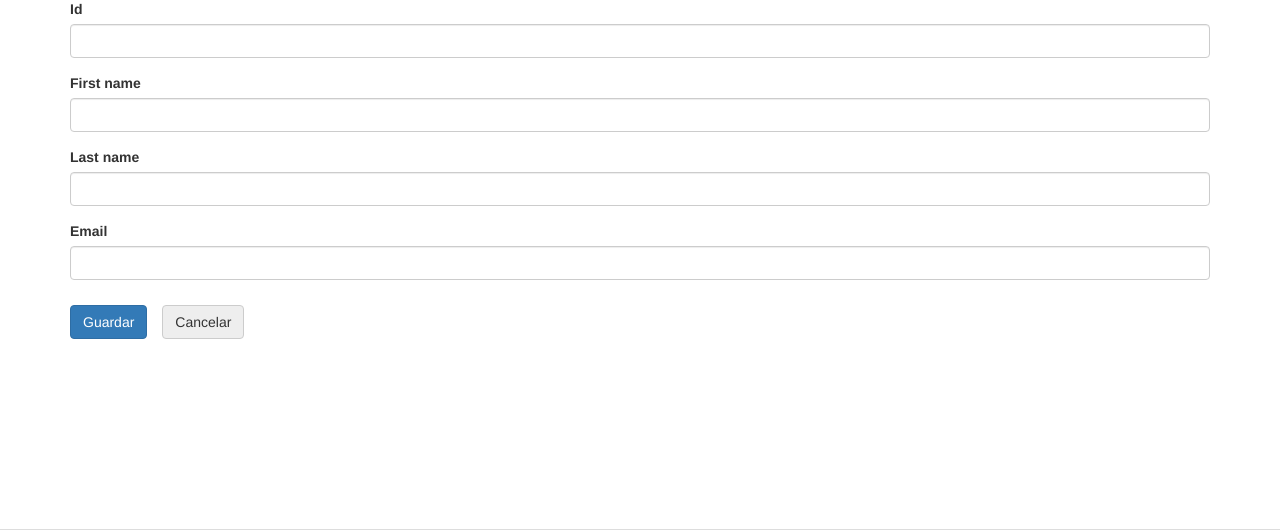
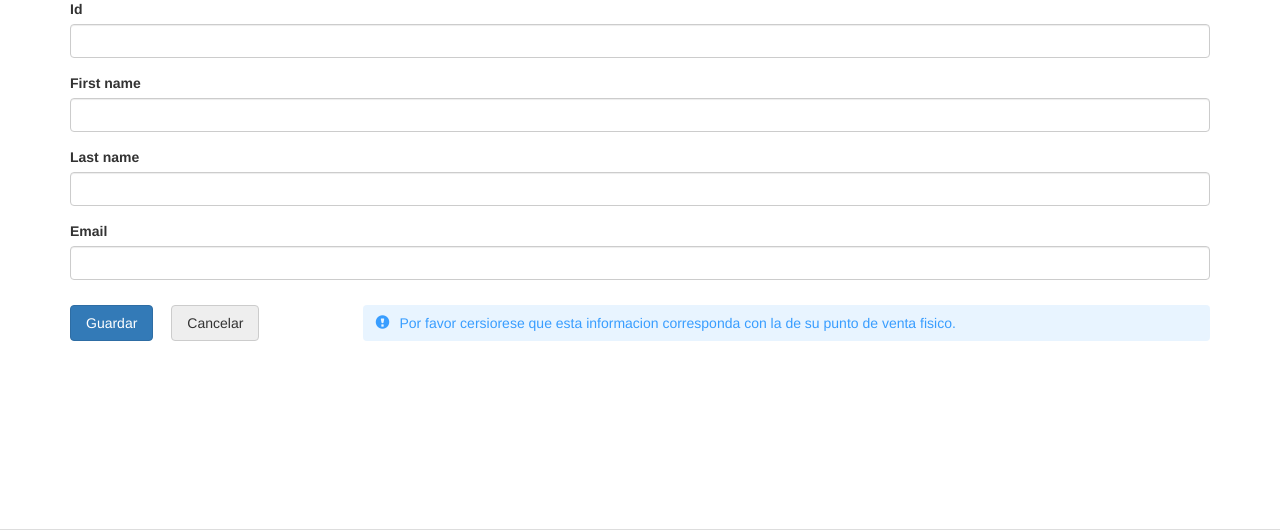
Before and after one commit to decimoseptimo/huizar-crm, a Yii app: template views/customer/create.php in a window 1280 px wide. Shown: the part 211-741 px from the top of the page. Run offline with PHP 8.4 and a stand-in for Yii, Linux system fonts and the light colour scheme; the template is opened without the code that fills it, so the values that code supplies are empty; form fields are guessed from the names that the template uses; some libraries are stand-ins or nearby versions.

Commit message:
Add minor UI changes

```diff
--- a/views/customer/_form.php
+++ b/views/customer/_form.php
@@ -7,8 +7,6 @@ use yii\widgets\ActiveForm;
 /* @var $model app\models\Customer */
 /* @var $form yii\widgets\ActiveForm */
 ?>
-
-<div class="customer-form">
 
     <?php $form = ActiveForm::begin(); ?>
 
@@ -20,10 +18,18 @@ use yii\widgets\ActiveForm;
 
     <?= $form->field($model, 'email')->textInput(['maxlength' => true]) ?>
 
-    <div class="form-group">
-        <?= Html::submitButton('Guardar', ['class'=>'btn btn-primary']); ?><!--
+    <div class="row form-row-last">
+        <div class="form-group col-lg-3">
+            <?= Html::submitButton('Guardar', ['class'=>'btn btn-primary']); ?><!--
         --><?= Html::a('Cancelar', $model->isNewRecord ? ['customer/index'] : ['customer/view', 'id'=>$model->id], ['class'=>'btn btn-default btn-gray']); ?>
-        <?php //echo Html::submitButton($model->isNewRecord ? 'Crear' : 'Actualizar', ['class' => $model->isNewRecord ? 'btn btn-success' : 'btn btn-primary']) ?>
+            <?php //echo Html::submitButton($model->isNewRecord ? 'Crear' : 'Actualizar', ['class' => $model->isNewRecord ? 'btn btn-success' : 'btn btn-primary']) ?>
+        </div>
+        <div class="col-lg-9">
+            <div class="alert alert-danger-2">
+                <i class="glyphicon glyphicon-exclamation-sign glyphicon-first"></i>
+                Por favor cersiorese que esta informacion corresponda con la de su punto de venta fisico.
+            </div>
+        </div>
     </div>
 
     <?php ActiveForm::end(); ?>
--- a/views/customer/create.php
+++ b/views/customer/create.php
@@ -16,6 +16,8 @@ $this->params['breadcrumbs'][] = $this->title;
         <h1><?= Html::encode($this->title) ?></h1>
     </div>
 
+    <div class="customer-form">
+
     <?= $this->render('_form', [
         'model' => $model,
     ]) ?>
--- a/views/customer/view.php
+++ b/views/customer/view.php
@@ -30,7 +30,7 @@ $this->params['breadcrumbs'][] = $model->fullName;
     <?= DetailView::widget([
         'model' => $model,
         //'template' => '<tr><th>{label}</th><td class="datetime">{value}</td></tr>',
-        'template' => function ($attribute, $index, $this) {
+        'template' => function ($attribute, $index) {
             return ($index == 3 || 4) ? '<tr><th>' . $attribute['label'] . '</th><td class="datetime">' . $attribute['value'] . '</td></tr>' : '<tr><th>' . $attribute['label'] . '</th><td>' . $attribute['value'] . '</td></tr>';
         },
         'attributes' => [
--- a/web/css/site.css
+++ b/web/css/site.css
@@ -163,6 +163,19 @@ a.desc:after {
     left: 15px;
 }
 
+/* Boostrap alert */
+
+.alert.alert-danger-2 {
+    padding: 7px 12px;
+    color: #1e90ff;
+    color: #389dff;
+    background-color: rgba(30, 144, 255, 0.1);
+}
+
+.alert .glyphicon-first {
+    margin-right: 6px;
+}
+
 /* Overriding Detail View */
 
 .detail-view{}
@@ -193,11 +206,16 @@ a.desc:after {
 /* Overriding Bootstrap Form */
 
 .form-group .btn {
-    margin-top: 10px;
+    /*margin-top: 10px;*/
+    padding: 7px 15px;
 }
 
 .form-group .btn:not(:last-child) {
-    margin-right: 15px;
+    margin-right: 18px;
+}
+
+.form-row-last {
+    margin-top: 25px;
 }
 
 /* Overriding Bootstrap Form horizontal */
```
Also changed, not shown: views/order/_form.php (+11 -3 lines).
